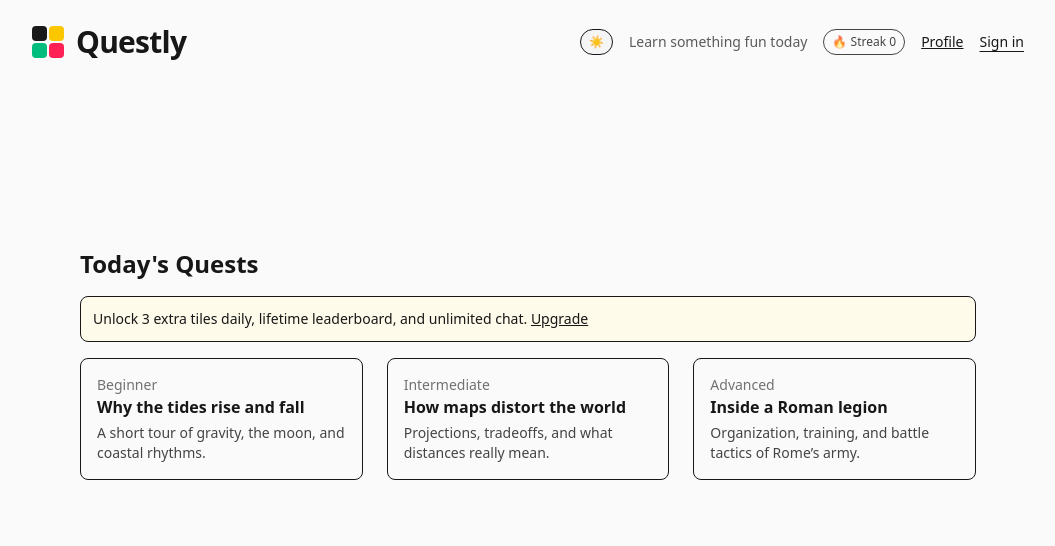
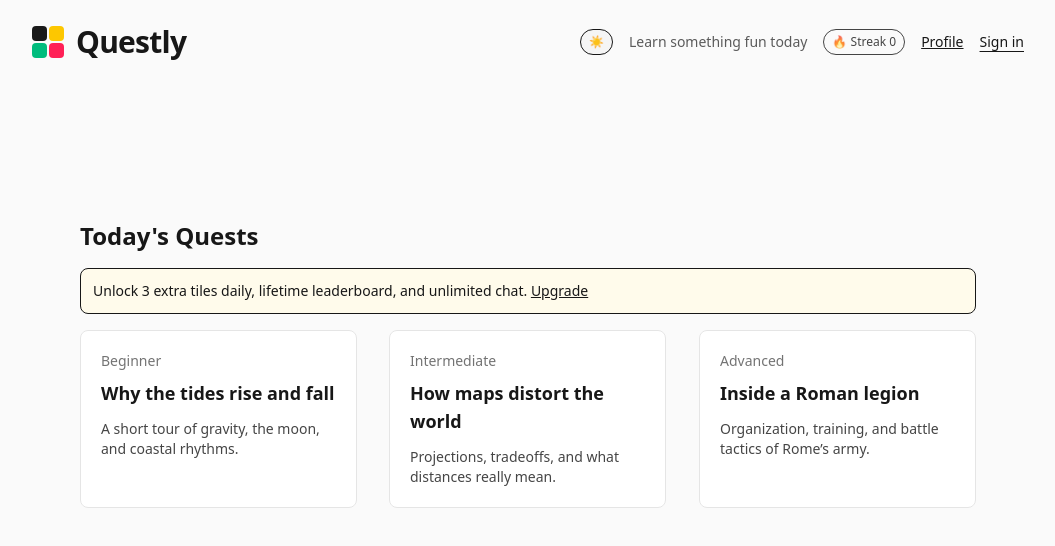
Before and after one commit to VanPete/Questly, a Next.js app: page /daily in a window 1280 px wide. Shown: the top 546 px of the page, without its empty margins (112-1167 px from the left). Built offline with nearby package versions, Linux system fonts and the light colour scheme; no server answers; the database is empty.

Commit message:
ui(daily): add hover/transition effects and spacing tweaks for tiles

```diff
--- a/app/daily/page.tsx
+++ b/app/daily/page.tsx
@@ -15,12 +15,18 @@ export default async function DailyPage() {
   {tiles.length === 3 && <PremiumHint />}
   {/* Show a small toast if redirected after upgrade */}
   <UpgradeToast />
-  <div className="grid gap-6 md:grid-cols-3 md:items-stretch md:justify-items-stretch">
+  <div className="grid gap-8 md:grid-cols-3 md:items-stretch md:justify-items-stretch">
         {tiles.map((t) => (
-          <Link key={t.id} href={`/topic/${t.id}`} className="block border rounded-lg p-4 hover:bg-gray-50 w-full">
-            <div className="text-sm opacity-60">{t.difficulty}</div>
-            <div className="font-semibold">{t.title}</div>
-            <div className="text-sm opacity-80 mt-1">{t.blurb}</div>
+          <Link
+            key={t.id}
+            href={`/topic/${t.id}`}
+            className="block border border-neutral-200 rounded-lg p-5 bg-white hover:bg-gray-50 w-full h-full transition-transform transform will-change-transform hover:scale-[1.02] hover:shadow-lg duration-200 ease-out"
+          >
+            <div className="flex flex-col h-full">
+              <div className="text-sm opacity-60">{t.difficulty}</div>
+              <div className="font-semibold text-lg mt-2">{t.title}</div>
+              <div className="text-sm opacity-80 mt-3 flex-grow">{t.blurb}</div>
+            </div>
           </Link>
         ))}
       </div>
```
